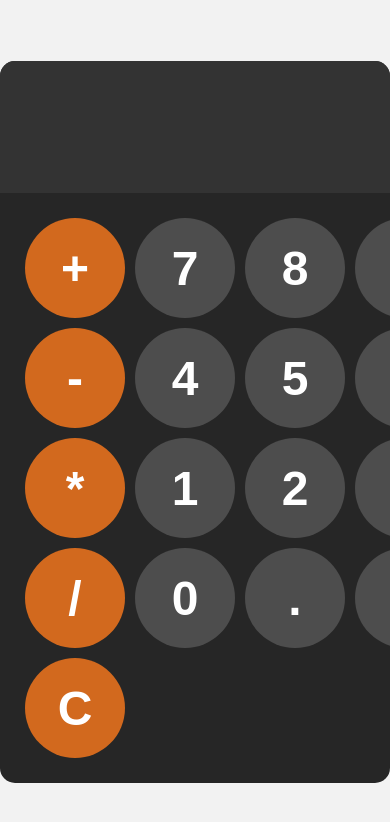
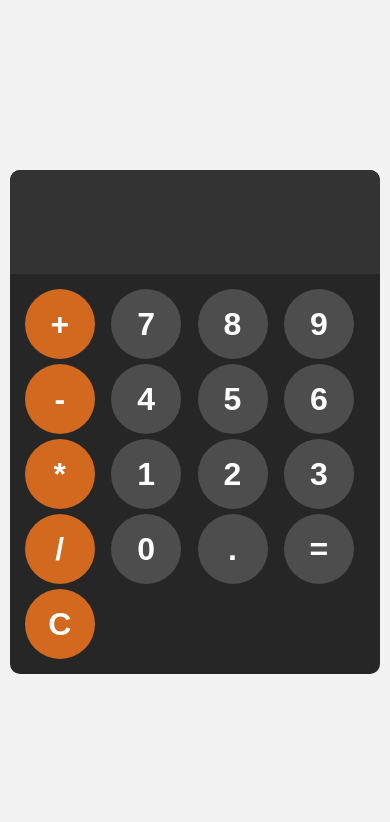
Before and after one commit to latom42069/latom42069-website, a plain HTML site: page calculator/index.html in a window 390 px wide. Drawn offline with Linux system fonts and the light colour scheme.

Commit message:
Update style.css

```diff
--- a/calculator/style.css
+++ b/calculator/style.css
@@ -11,6 +11,7 @@ body{
     background-color: hsl(0, 0%, 15%);
     border-radius: 15px;
     max-width: 500px;
+    width: 100%;
     overflow: hidden;
 }
 #display{
@@ -52,3 +53,28 @@ button:active{
 .operator-btn:hover{
     background-color: hsl(25, 75%, 60%);
 }
+
+/* Responsive adjustments for mobile devices */
+@media (max-width: 600px) {
+    #calculator {
+        /* Use a bit of margin or width adjustments on very small screens */
+        width: 95%;
+        border-radius: 10px;
+    }
+
+    #display {
+        font-size: 4rem; /* Reduce font size for smaller devices */
+        padding: 15px;
+    }
+
+    #keys {
+        gap: 5px;
+        padding: 15px;
+    }
+
+    button {
+        width: 70px;    /* Scale down the button size */
+        height: 70px;
+        font-size: 2rem;
+    }
+}
```
